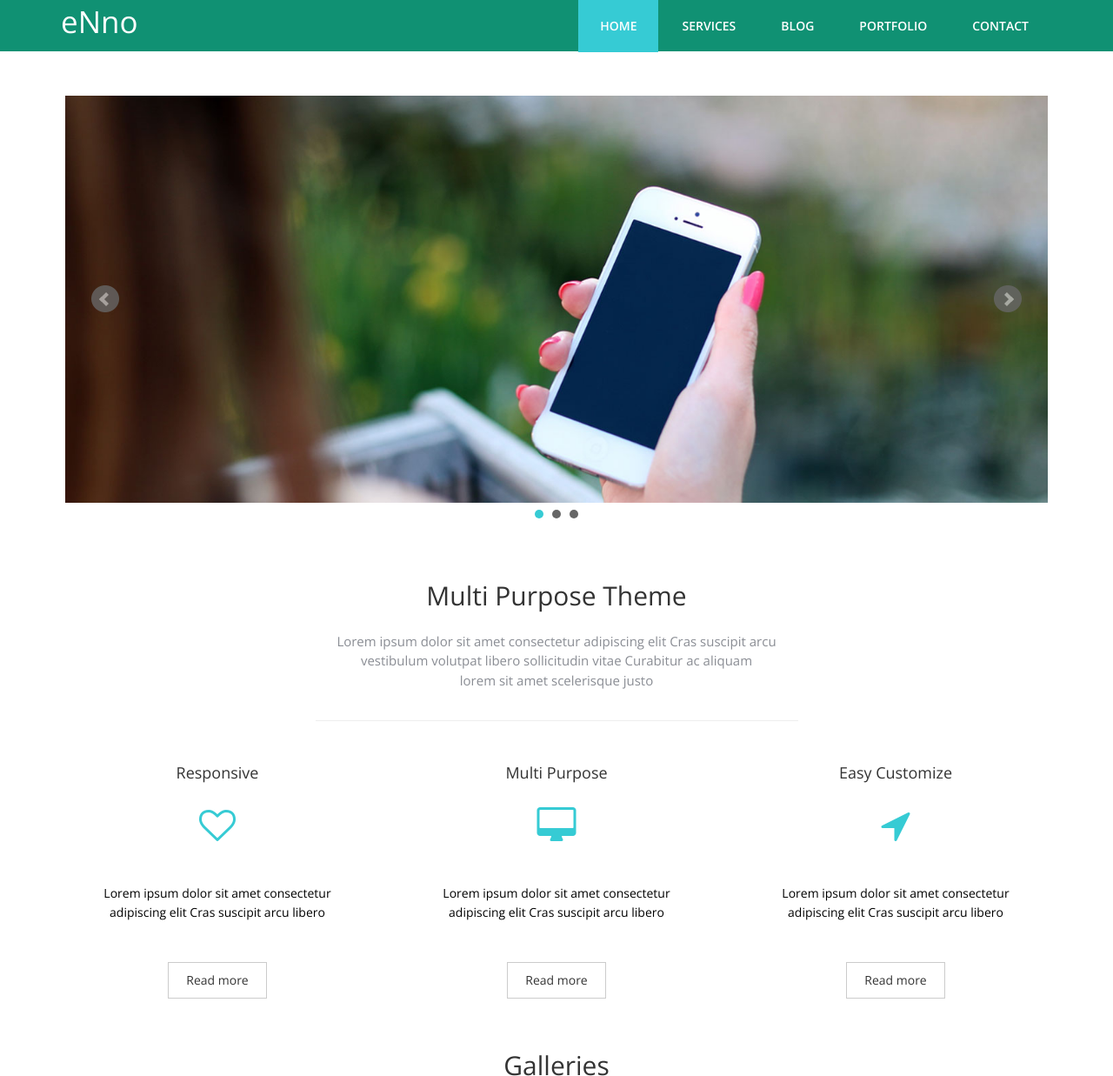
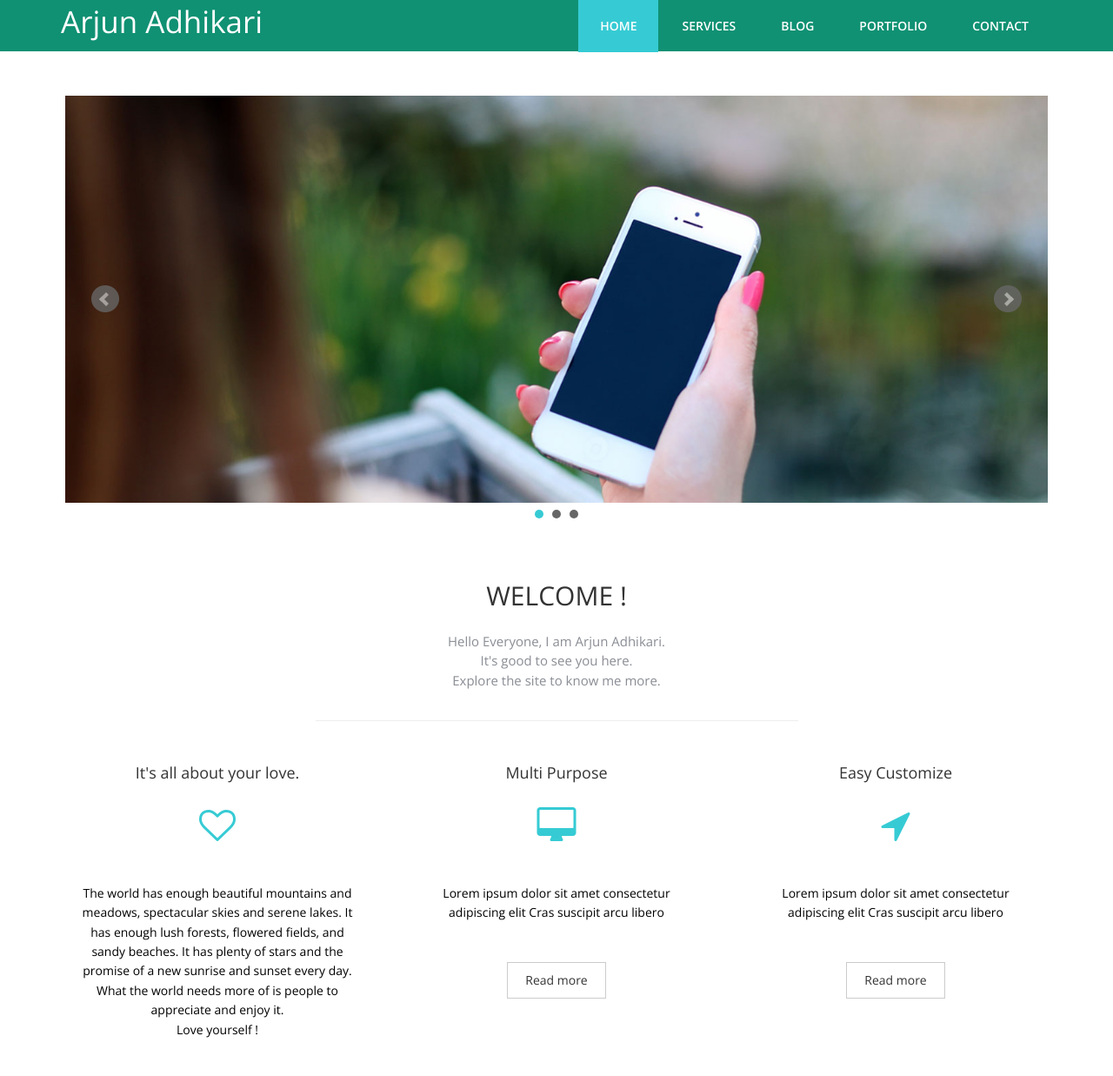
Before and after one commit to theArjun/websiteAssignment, a plain HTML site: page index.html in a window 1280 px wide. Shown: the top 1237 px of the page at 87% size. Drawn offline with nearby package versions, Linux system fonts and the light colour scheme.

Commit message:
Replaced template content

```diff
--- a/index.html
+++ b/index.html
@@ -34,7 +34,7 @@
 					<span class="icon-bar"></span>
 					<span class="icon-bar"></span>
 				</button>
-				<a class="navbar-brand" href="index.html"><span>eNno</span></a>
+				<a class="navbar-brand" href="index.html"><span>Arjun Adhikari</span></a>
 			</div>
 			<div class="navbar-collapse collapse">
 				<div class="menu">
@@ -70,10 +70,10 @@
 		<div class="row">
 			<div class="col-md-6 col-md-offset-3">
 				<div class="text-center">
-					<h2>Multi Purpose Theme</h2>
-					<p>Lorem ipsum dolor sit amet consectetur adipiscing elit Cras suscipit arcu<br>
-					vestibulum volutpat libero sollicitudin vitae Curabitur ac aliquam <br>
-					lorem sit amet scelerisque justo</p>
+					<h2>WELCOME !</h2>
+					<p>Hello Everyone, I am Arjun Adhikari.<br>
+					It's good to see you here.<br>
+					Explore the site to know me more.</p>
 				</div>
 				<hr>
 			</div>
@@ -85,11 +85,11 @@
 			<div class="box">
 				<div class="col-md-4">
 					<div class="wow bounceIn" data-wow-offset="0" data-wow-delay="0.4s">
-						<h4>Responsive</h4>
+						<h4>It's all about your love.</h4>
 							<div class="icon">
 								<i class="fa fa-heart-o fa-3x"></i>
 							</div>
-						<p>Lorem ipsum dolor sit amet consectetur adipiscing elit Cras suscipit arcu libero</p>
+						<p>The world has enough beautiful mountains and meadows, spectacular skies and serene lakes. It has enough lush forests, flowered fields, and sandy beaches. It has plenty of stars and the promise of a new sunrise and sunset every day. What the world needs more of is people to appreciate and enjoy it. <br>Love yourself !</p>
 						<div class="ficon">
 							<a href="#" class="btn btn-default" role="button">Read more</a>
 						</div>
@@ -235,7 +235,7 @@
 			<div class="container">
 				<div class="row">
 					<div class="copyright">
-						© 2014 eNno Multi-purpose theme | <a target="_blank" href="http://bootstraptaste.com">Bootstraptaste</a>
+						© 2018 Arjun Adhikari | <a target="_blank" href="http://bootstraptaste.com">Bootstraptaste</a>
 					</div>
                     <!--
                         All links in the footer should remain intact.
```
